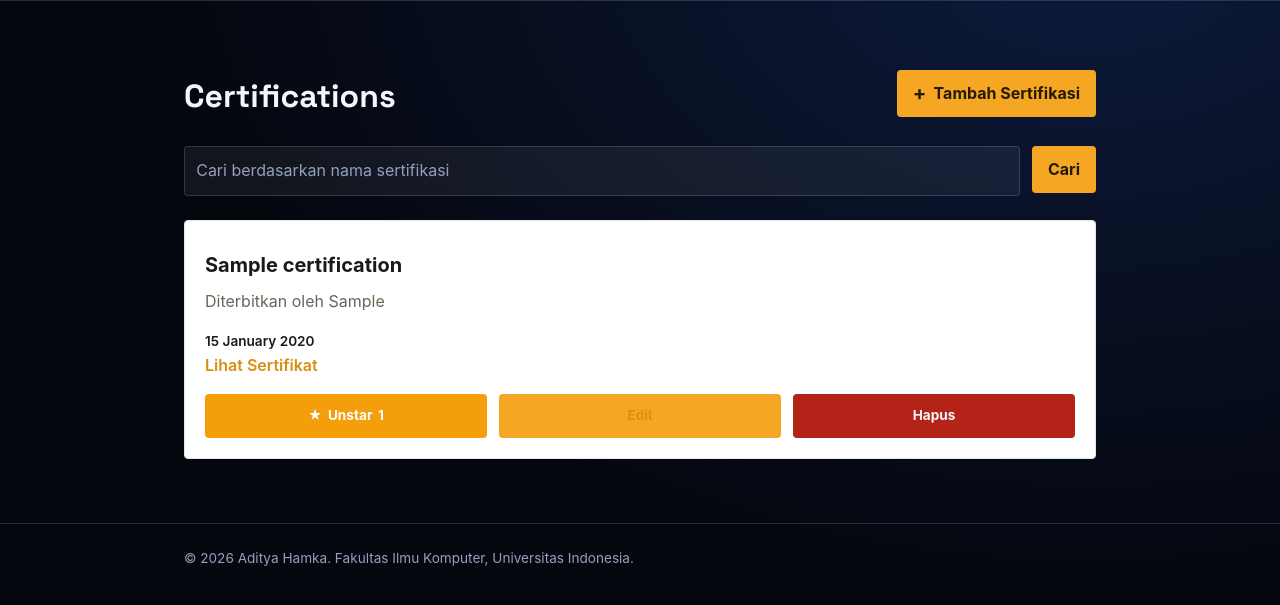
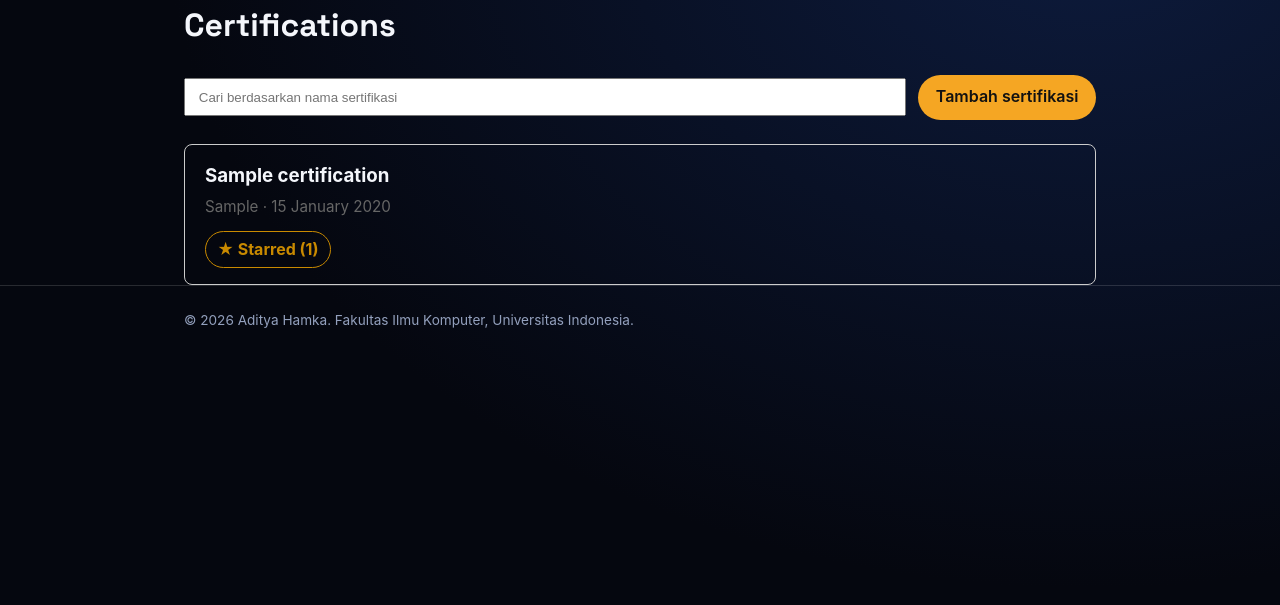
Before and after one commit to Adittt2/myportofolio, a Django app: page /certifications/ in a window 1280 px wide. Shown: the part 84-689 px from the top of the page. Run offline with Django 5.2, Linux system fonts and the light colour scheme; a user stored in the database is signed in; tables that the repository leaves empty hold one stand-in row (values such as "Sample post").

Commit message:
Menyelesaikan tugas 5

```diff
--- a/static/css/style.css
+++ b/static/css/style.css
@@ -1064,3 +1064,37 @@ h1, .brand {
 .star-count {
     font-weight: 700;
 }
+
+.star-btn {
+    cursor: pointer;
+    padding: .3rem .7rem;
+    border: 1px solid rgba(255, 255, 255, .35);
+    border-radius: 999px; background: transparent;
+    color: #e8e8e8; font: inherit;
+}
+
+.star-btn:hover {
+    border-color: #f5a623;
+    color: #f5a623;
+}
+
+.star-btn[aria-pressed="true"] {
+    border-color: #f5a623;
+    color: #f5a623;
+    font-weight: 700;
+}
+
+.cert-actions a {
+    color: #f5a623;
+}
+
+#open-cert-modal {
+    padding: .6rem 1.1rem;
+    border: 0;
+    border-radius: 999px;
+    background: #f5a623;
+    color: #111;
+    font: inherit;
+    font-weight: 600;
+    cursor: pointer;
+}
--- /dev/null
+++ b/static/js/utils.js
@@ -0,0 +1,20 @@
+function getCookie(name) {
+  let cookieValue = null;
+  if (document.cookie && document.cookie !== "") {
+    const cookies = document.cookie.split(";");
+    for (let i = 0; i < cookies.length; i++) {
+      const cookie = cookies[i].trim();
+      if (cookie.substring(0, name.length + 1) === name + "=") {
+        cookieValue = decodeURIComponent(cookie.substring(name.length + 1));
+        break;
+      }
+    }
+  }
+  return cookieValue;
+}
+
+function escapeHtml(value) {
+  const div = document.createElement("div");
+  div.textContent = value == null ? "" : String(value);
+  return div.innerHTML.replace(/"/g, "&quot;").replace(/'/g, "&#39;");
+}
--- a/templates/certification.html
+++ b/templates/certification.html
@@ -1,280 +1,229 @@
-{% extends "base.html" %}
+{% extends 'base.html' %}
+{% load static %}
+
 {% block meta %}
-    <title>Certifications - {{ name }}</title>
+<title>Certifications - Aditya Hamka</title>
+<style>
+  .cert-toolbar { display: flex; gap: .75rem; flex-wrap: wrap; align-items: center; margin: 1.5rem 0; }
+  .cert-toolbar input[type="search"] { flex: 1 1 240px; padding: .6rem .8rem; }
+  .cert-list { display: grid; gap: 1rem; }
+  .cert-card { border: 1px solid #ccc; border-radius: 8px; padding: 1rem 1.25rem; }
+  .cert-card h3 { margin: 0 0 .25rem; }
+  .cert-meta { margin: 0; color: #666; font-size: .95rem; }
+  .cert-actions { display: flex; gap: .75rem; align-items: center; margin-top: .75rem; flex-wrap: wrap; }
+  .cert-state { padding: 2rem 0; text-align: center; color: #666; }
+  .cert-state.is-error { color: #b3261e; }
+  .star-btn { cursor: pointer; padding: .3rem .7rem; border: 1px solid #ccc; border-radius: 999px; background: transparent; }
+  .star-btn[aria-pressed="true"] { border-color: #c98a00; color: #c98a00; font-weight: 700; }
+  #cert-modal { border: 1px solid #ccc; border-radius: 10px; padding: 1.5rem; width: min(480px, 92vw); }
+  #cert-modal::backdrop { background: rgba(0, 0, 0, .5); }
+  #cert-form .field { margin-bottom: 1rem; }
+  #cert-form label { display: block; margin-bottom: .25rem; font-weight: 600; }
+  #cert-form input { width: 100%; padding: .5rem; box-sizing: border-box; }
+  .modal-actions { display: flex; justify-content: flex-end; gap: .5rem; }
+</style>
 {% endblock meta %}
+
 {% block content %}
-    <main>
-        <section class="experience-section" id="certifications">
-            <div class="container">
-                <div class="project-header">
+<main class="container" data-authenticated="{{ user.is_authenticated|yesno:'true,false' }}">
   <h1>Certifications</h1>
+
+  <div class="cert-toolbar">
+    <input type="search" id="cert-search" placeholder="Cari berdasarkan nama sertifikasi" autocomplete="off" aria-label="Cari sertifikasi">
     {% if user.is_superuser %}
-                        <button type="button"
-                                class="button project-add-button"
-                                popovertarget="add-certification-modal">
-                            <span aria-hidden="true">+</span>
-                            Tambah Sertifikasi
-                        </button>
+      <button type="button" id="open-cert-modal">Tambah sertifikasi</button>
     {% endif %}
   </div>
 
-                <form id="certification-search-form" class="project-search">
-                    <input type="search"
-                           id="search-input"
-                           name="title"
-                           value="{{ title_query }}"
-                           placeholder="Cari berdasarkan nama sertifikasi"
-                           class="project-search__input"
-                           aria-label="Cari berdasarkan nama sertifikasi">
-                    <button type="submit" class="button">Cari</button>
-                </form>
-
-                <div id="loading" class="empty-state hide"><p>Memuat sertifikasi...</p></div>
-                <div id="error" class="empty-state hide"><p>Gagal memuat data sertifikasi. Silakan coba lagi.</p></div>
-                <div id="empty" class="empty-state hide"><p>Belum ada sertifikasi yang ditambahkan atau ditemukan.</p></div>
-                <div id="grid" class="experience-grid project-grid hide"></div>
-            </div>
-        </section>
+  <div id="cert-state" class="cert-state" role="status" aria-live="polite"></div>
+  <div id="cert-list" class="cert-list"></div>
 </main>
 
 {% if user.is_superuser %}
-        {% include "components/certification_form_modal.html" %}
+<dialog id="cert-modal">
+  <h2>Tambah sertifikasi</h2>
+  <form id="cert-form" method="post" novalidate>
+    {% csrf_token %}
+    {% for field in form %}
+      <div class="field">
+        <label for="{{ field.id_for_label }}">{{ field.label }}</label>
+        {{ field }}
+      </div>
+    {% endfor %}
+    <div class="modal-actions">
+      <button type="button" id="close-cert-modal">Batal</button>
+      <button type="submit" id="submit-cert">Simpan</button>
+    </div>
+  </form>
+</dialog>
 {% endif %}
 
+<script src="{% static 'js/utils.js' %}"></script>
 <script>
-    const BASE_ENDPOINT = "{% url 'main:get_certifications_json' %}";
-    const CREATE_ENDPOINT = "{% url 'main:create_certification_ajax' %}";
-    const IS_SUPERUSER = "{{ user.is_superuser|yesno:'true,false' }}" === "true";
-    const IS_AUTHENTICATED = "{{ user.is_authenticated|yesno:'true,false' }}" === "true";
-    const DUMMY_ID = "00000000-0000-0000-0000-000000000000";
-    const SEARCH_DEBOUNCE_DELAY = 300;
-    let certificationsAbortController;
-    let searchDebounceTimer;
+  const LIST_URL = "{% url 'main:get_certifications_json' %}";
+  const CREATE_URL = "{% url 'main:create_certification_ajax' %}";
+  const STAR_URL_TEMPLATE = "{% url 'main:toggle_star_certification' '00000000-0000-0000-0000-000000000000' %}";
+  const IS_AUTHENTICATED = document.querySelector("main").dataset.authenticated === "true";
 
-    const loadingState = document.getElementById('loading');
-    const errorState = document.getElementById('error');
-    const emptyState = document.getElementById('empty');
-    const gridContainer = document.getElementById('grid');
-    const searchForm = document.getElementById('certification-search-form');
-    const searchInput = document.getElementById('search-input');
-    const certificationForm = document.getElementById('certification-form');
+  const listEl = document.getElementById("cert-list");
+  const stateEl = document.getElementById("cert-state");
+  const searchEl = document.getElementById("cert-search");
 
-    function displayPageSection({ showLoading = false, showError = false, showEmpty = false, showGrid = false }) {
-        loadingState.classList.toggle('hide', !showLoading);
-        errorState.classList.toggle('hide', !showError);
-        emptyState.classList.toggle('hide', !showEmpty);
-        gridContainer.classList.toggle('hide', !showGrid);
+  let currentQuery = "";
+  let latestRequestId = 0;
+
+  function setState(message, isError = false) {
+    stateEl.textContent = message;
+    stateEl.classList.toggle("is-error", isError);
+    stateEl.hidden = !message;
   }
 
-    function escapeHtml(value) {
-        return String(value ?? '')
-            .replaceAll('&', '&amp;')
-            .replaceAll('<', '&lt;')
-            .replaceAll('>', '&gt;')
-            .replaceAll('"', '&quot;')
-            .replaceAll("'", '&#39;');
+  function isSafeUrl(url) {
+    return /^https?:\/\//i.test(url);
   }
 
-    function getCookie(name) {
-        let cookieValue = null;
-        if (document.cookie && document.cookie !== '') {
-            const cookies = document.cookie.split(';');
-            for (let i = 0; i < cookies.length; i++) {
-                const cookie = cookies[i].trim();
-                if (cookie.substring(0, name.length + 1) === (name + '=')) {
-                    cookieValue = decodeURIComponent(cookie.substring(name.length + 1));
-                    break;
-                }
-            }
-        }
-        return cookieValue;
+  function renderCertification(item) {
+    const f = item.fields;
+    const credential = f.credential_url && isSafeUrl(f.credential_url)
+      ? `<a href="${escapeHtml(f.credential_url)}" target="_blank" rel="noopener noreferrer">Lihat kredensial</a>`
+      : "";
+    const starTitle = f.starred_by_names ? escapeHtml(f.starred_by_names) : "Belum ada yang memberi star";
+
+    return `
+      <article class="cert-card">
+        <h3>${escapeHtml(f.title)}</h3>
+        <p class="cert-meta">${escapeHtml(f.issuer)} &middot; ${escapeHtml(f.issued_date)}</p>
+        <div class="cert-actions">
+          <button type="button" class="star-btn" data-id="${escapeHtml(item.pk)}"
+                  aria-pressed="${f.is_starred}" title="${starTitle}">
+            ${f.is_starred ? "★ Starred" : "☆ Star"} (<span class="star-count">${f.star_count}</span>)
+          </button>
+          ${credential}
+        </div>
+      </article>`;
   }
 
-    function closeCertificationModal() {
-        document.getElementById('add-certification-modal').hidePopover();
-    }
-
-    function starLabelHtml(isStarred, count) {
-        return `<span aria-hidden="true">★</span>
-                ${isStarred ? 'Unstar' : 'Star'}
-                <span class="star-count">${count}</span>`;
-    }
-
-    function starTitleText(count, names) {
-        return count > 0
-            ? `Dibintangi oleh ${names}`
-            : 'Jadilah yang pertama memberi star';
-    }
-
-    function buildCertificationCardElement(item) {
-        const certification = item.fields;
-        const certificationId = item.pk;
-
-        const article = document.createElement('article');
-        article.className = 'experience-card';
-
-        const urlHtml = certification.credential_url
-            ? `<p><a href="${escapeHtml(certification.credential_url)}" target="_blank" rel="noopener">Lihat Sertifikat</a></p>`
-            : '';
-
-        const editUrl = "{% url 'main:update_certification' '00000000-0000-0000-0000-000000000000' %}"
-            .replace(DUMMY_ID, certificationId);
-        const deleteUrl = "{% url 'main:delete_certification' '00000000-0000-0000-0000-000000000000' %}"
-            .replace(DUMMY_ID, certificationId);
-
-        const adminHtml = IS_SUPERUSER
-            ? `<a href="${editUrl}" class="button">Edit</a>
-               <form method="post" action="${deleteUrl}">
-                   {% csrf_token %}
-                   <button type="submit" class="button button-danger"
-                           onclick="return confirm('Yakin ingin menghapus sertifikasi ini?');">Hapus</button>
-               </form>`
-            : '';
-
-        const starUrl = "{% url 'main:toggle_star_certification' '00000000-0000-0000-0000-000000000000' %}"
-            .replace(DUMMY_ID, certificationId);
-
-        const starHtml = `
-            <button type="button"
-                    class="button button-star${certification.is_starred ? ' is-starred' : ''}"
-                    data-star-url="${starUrl}"
-                    title="${escapeHtml(starTitleText(certification.star_count, certification.starred_by_names))}">
-                ${starLabelHtml(certification.is_starred, certification.star_count)}
-            </button>`;
-
-        article.innerHTML = `
-            <h2>${escapeHtml(certification.title)}</h2>
-            <p class="experience-description">Diterbitkan oleh ${escapeHtml(certification.issuer)}</p>
-            <p class="experience-status">${escapeHtml(certification.issued_date)}</p>
-            ${urlHtml}
-            <div class="project-actions">
-                ${starHtml}
-                ${adminHtml}
-            </div>
-        `;
-        return article;
-    }
-
-    async function fetchCertifications(searchQuery = "") {
-        if (certificationsAbortController) certificationsAbortController.abort();
-        certificationsAbortController = new AbortController();
+  async function loadCertifications(query = "") {
+    const requestId = ++latestRequestId;
+    setState("Memuat sertifikasi...");
+    listEl.innerHTML = "";
 
     try {
-            displayPageSection({ showLoading: true });
+      const params = new URLSearchParams();
+      if (query) params.set("title", query);
+      const res = await fetch(`${LIST_URL}?${params.toString()}`, {
+        headers: { "X-Requested-With": "XMLHttpRequest" },
+      });
+      if (!res.ok) throw new Error(`HTTP ${res.status}`);
+      const items = await res.json();
 
-            const url = searchQuery
-                ? `${BASE_ENDPOINT}?title=${encodeURIComponent(searchQuery)}`
-                : BASE_ENDPOINT;
+      if (requestId !== latestRequestId) return;
 
-            const response = await fetch(url, {
-                headers: { 'Accept': 'application/json' },
-                signal: certificationsAbortController.signal,
-            });
-
-            if (!response.ok) throw new Error('Failed to fetch data');
-
-            const data = await response.json();
-
-            if (data.length === 0) {
-                displayPageSection({ showEmpty: true });
-            } else {
-                gridContainer.innerHTML = '';
-                data.forEach(item => gridContainer.appendChild(buildCertificationCardElement(item)));
-                displayPageSection({ showGrid: true });
+      if (items.length === 0) {
+        setState(query ? `Tidak ada sertifikasi dengan judul "${query}".` : "Belum ada sertifikasi.");
+        return;
       }
-        } catch (error) {
-            if (error.name === 'AbortError') return;
-            console.error('Error loading certifications:', error);
-            displayPageSection({ showError: true });
+      setState("");
+      listEl.innerHTML = items.map(renderCertification).join("");
+    } catch (err) {
+      if (requestId !== latestRequestId) return;
+      setState("Gagal memuat data. Periksa koneksi lalu coba lagi.", true);
     }
   }
 
-    function searchCertifications() {
-        fetchCertifications(searchInput.value.trim());
+  function debounce(fn, delay) {
+    let timer;
+    return (...args) => {
+      clearTimeout(timer);
+      timer = setTimeout(() => fn(...args), delay);
+    };
   }
 
-    searchInput.addEventListener('input', function () {
-        clearTimeout(searchDebounceTimer);
-        searchDebounceTimer = setTimeout(searchCertifications, SEARCH_DEBOUNCE_DELAY);
-    });
+  const debouncedSearch = debounce((value) => {
+    currentQuery = value.trim();
+    loadCertifications(currentQuery);
+  }, 400);
 
-    searchForm.addEventListener('submit', function (event) {
-        event.preventDefault();
-        clearTimeout(searchDebounceTimer);
-        searchCertifications();
-    });
-
-    async function addCertification(event) {
-        event.preventDefault();
-
-        const submitButton = certificationForm.querySelector('button[type="submit"]');
-        submitButton.disabled = true;
-
-        try {
-            const response = await fetch(CREATE_ENDPOINT, {
-                method: 'POST',
-                headers: { 'X-CSRFToken': getCookie('csrftoken') },
-                body: new FormData(certificationForm),
-            });
-            const result = await response.json().catch(() => ({}));
-
-            if (response.ok) {
-                certificationForm.reset();
-                closeCertificationModal();
-                showToast('Berhasil', 'Sertifikasi baru berhasil ditambahkan!', 'success');
-                fetchCertifications(searchInput.value.trim());
-            } else {
-                const errorMessages = result.errors
-                    ? Object.values(result.errors).flat().map(error => error.message)
-                    : [result.message || `Terjadi kesalahan (status ${response.status}).`];
-                showToast('Gagal menambahkan sertifikasi', errorMessages.join(' '), 'error');
-            }
-        } catch (error) {
-            console.error('Error adding certification:', error);
-            showToast('Gagal menambahkan sertifikasi', 'Tidak dapat terhubung ke server. Silakan coba lagi.', 'error');
-        } finally {
-            submitButton.disabled = false;
-        }
+  if (searchEl) {
+    searchEl.addEventListener("input", (e) => debouncedSearch(e.target.value));
   }
 
-    if (certificationForm) {
-        certificationForm.addEventListener('submit', addCertification);
-    }
+  listEl.addEventListener("click", async (e) => {
+    const btn = e.target.closest(".star-btn");
+    if (!btn) return;
 
-    async function toggleStar(button) {
     if (!IS_AUTHENTICATED) {
-            showToast('Login diperlukan', 'Silakan login untuk memberi star.', 'error');
+      showToast("Perlu login", "Silakan login untuk memberi star.", "error");
       return;
     }
 
-        button.disabled = true;
+    const url = STAR_URL_TEMPLATE.replace("00000000-0000-0000-0000-000000000000", btn.dataset.id);
     try {
-            const response = await fetch(button.dataset.starUrl, {
-                method: 'POST',
-                headers: { 'X-CSRFToken': getCookie('csrftoken') },
+      const res = await fetch(url, {
+        method: "POST",
+        headers: { "X-CSRFToken": getCookie("csrftoken") },
       });
-            const result = await response.json().catch(() => ({}));
+      const data = await res.json().catch(() => ({}));
+      if (!res.ok) {
+        showToast("Gagal", data.message || "Tidak dapat memperbarui star.", "error");
+        return;
+      }
+      btn.setAttribute("aria-pressed", data.is_starred);
+      btn.title = data.starred_by_names || "Belum ada yang memberi star";
+      btn.innerHTML = `${data.is_starred ? "★ Starred" : "☆ Star"} (<span class="star-count">${data.star_count}</span>)`;
+    } catch (err) {
+      showToast("Gagal", "Terjadi masalah jaringan.", "error");
+    }
+  });
 
-            if (response.ok) {
-                button.classList.toggle('is-starred', result.is_starred);
-                button.title = starTitleText(result.star_count, result.starred_by_names);
-                button.innerHTML = starLabelHtml(result.is_starred, result.star_count);
-            } else {
-                showToast('Gagal memberi star', result.message || `Terjadi kesalahan (status ${response.status}).`, 'error');
+  const modal = document.getElementById("cert-modal");
+  const form = document.getElementById("cert-form");
+  const openBtn = document.getElementById("open-cert-modal");
+  const closeBtn = document.getElementById("close-cert-modal");
+  const submitBtn = document.getElementById("submit-cert");
+
+  function formatErrors(errors) {
+    const lines = [];
+    for (const [field, list] of Object.entries(errors || {})) {
+      const label = form.querySelector(`label[for="id_${field}"]`);
+      const name = label ? label.textContent : field;
+      list.forEach((err) => lines.push(`${name}: ${err.message}`));
     }
-        } catch (error) {
-            console.error('Error toggling star:', error);
-            showToast('Gagal memberi star', 'Tidak dapat terhubung ke server.', 'error');
-        } finally {
-            button.disabled = false;
-        }
+    return lines.join(" | ") || "Data tidak valid.";
   }
 
-    gridContainer.addEventListener('click', function (event) {
-        const button = event.target.closest('.button-star');
-        if (button) toggleStar(button);
+  if (modal && form && openBtn) {
+    openBtn.addEventListener("click", () => modal.showModal());
+    if (closeBtn) closeBtn.addEventListener("click", () => modal.close());
+
+    form.addEventListener("submit", async (e) => {
+      e.preventDefault();
+      submitBtn.disabled = true;
+
+      try {
+        const res = await fetch(CREATE_URL, { method: "POST", body: new FormData(form) });
+        const data = await res.json().catch(() => ({}));
+
+        if (res.status === 201) {
+          showToast("Berhasil", data.message || "Sertifikasi berhasil ditambahkan.", "success");
+          form.reset();
+          modal.close();
+          loadCertifications(currentQuery);
+        } else if (res.status === 400) {
+          showToast("Data tidak valid", formatErrors(data.errors), "error", 5000);
+        } else if (res.status === 403) {
+          showToast("Akses ditolak", data.message || "Anda tidak berhak menambah data.", "error");
+        } else {
+          showToast("Gagal", data.message || `Terjadi kesalahan (${res.status}).`, "error");
+        }
+      } catch (err) {
+        showToast("Gagal", "Terjadi masalah jaringan.", "error");
+      } finally {
+        submitBtn.disabled = false;
+      }
     });
+  }
 
-    fetchCertifications(searchInput.value.trim());
+  loadCertifications();
 </script>
 {% endblock content %}
```
Also changed, not shown: templates/index.html (+0 -15 lines), README.md. Lines whose indentation alone changed are shown as unchanged.
